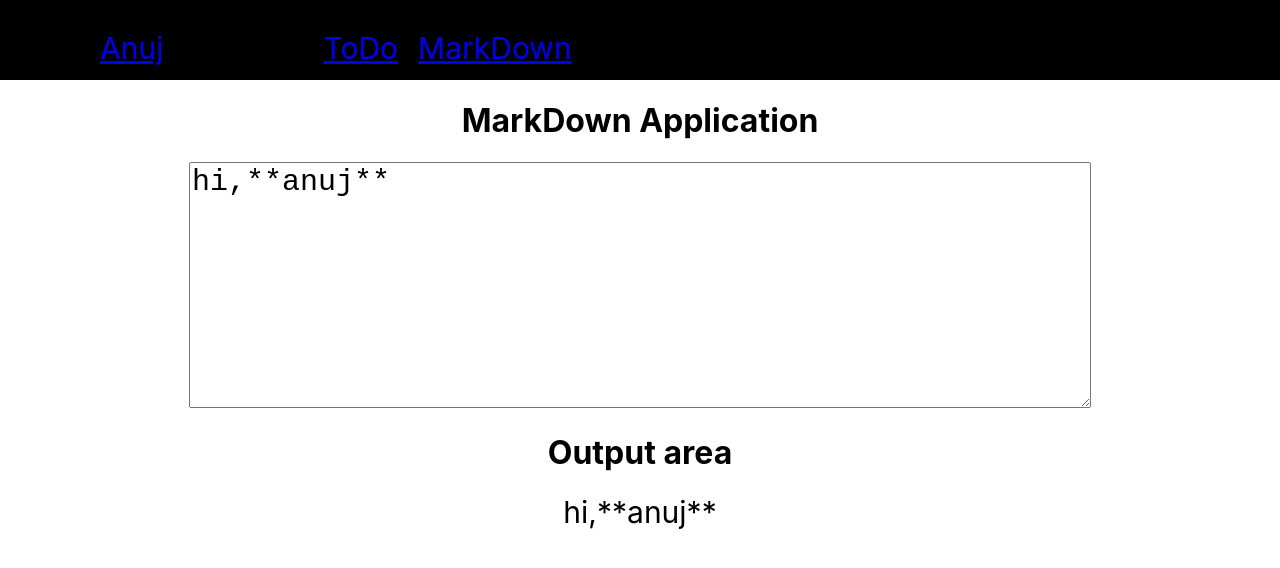
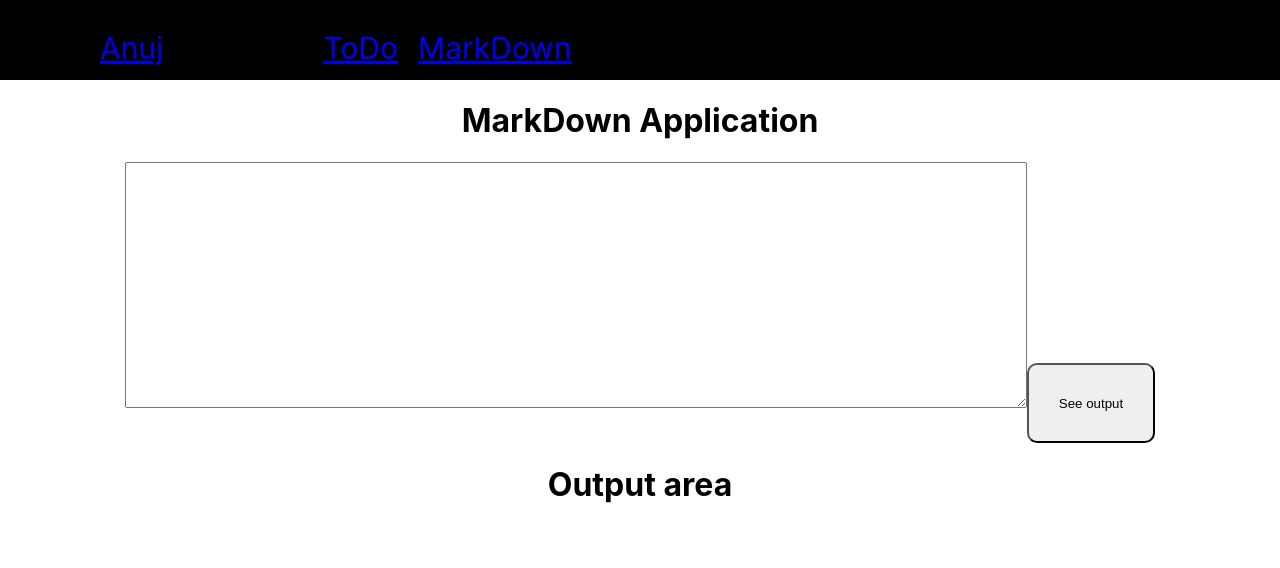
Before and after one commit to ankanuj/react-todo, a React (Create React App) app: page /markdown in a window 1280 px wide. Shown: the top 568 px of the page. Built offline with nearby package versions, Linux system fonts and the light colour scheme.

Commit message:
added new markdown feature bold strike mention hashtag and italic

```diff
--- a/package.json
+++ b/package.json
@@ -10,6 +10,7 @@
     "react-dom": "^17.0.2",
     "react-router-dom": "^5.2.0",
     "react-scripts": "4.0.3",
+    "remarkable": "^2.0.1",
     "remarkable-react": "^1.4.3",
     "web-vitals": "^1.0.1"
   },
--- a/src/App.js
+++ /dev/null
@@ -1,27 +0,0 @@
-import React from 'react';
-import {Switch,Route} from 'react-router-dom';
-
-import HomePage from './components/home-component/home-page';
-import Header from './components/header/header.component';
-import ToDo from './components/todo-components/todo-component';
-import MarkDown from './components/markdown-components/markdown-component';
-
-import './App.css';
-
-function App() {
-  return (
-    <div className="App">
-
-      <Header />
-
-        <Switch>
-          <Route exact path = "/" component = {HomePage} />
-          <Route exact path = "/todo" component = {ToDo} />
-          <Route exact path = "/markdown" component = {MarkDown} />
-        </Switch>
-
-    </div>
-  );
-}
-
-export default App;
--- /dev/null
+++ b/src/app.component.jsx
@@ -0,0 +1,16 @@
+import React from 'react';
+
+import Routes from "./routes";
+import Header from './components/header/header.component';
+import './App.css';
+
+function AppComponent() {
+  return(
+    <div className="App">
+      <Header />
+        <Routes />
+    </div>
+  );
+}
+
+export default AppComponent;
--- a/src/components/markdown-components/markdown-component.jsx
+++ b/src/components/markdown-components/markdown-component.jsx
@@ -2,38 +2,73 @@ import React , {Component} from 'react';
 
 import './markdown.css';
 
-class MarkDown extends Component {
-
-    constructor(){
+class MarkDownComponent extends Component {
+  constructor() {
     super();
-
-        this.state = {
-            markDownText:'hi,**anuj**',
+    this.state= {
+      inputText: "",
+      markDownText: "",
     };
     this.handleChange = this.handleChange.bind(this);
   }
-
-    handleChange(e){
+  handleChange=(e)=> {
     this.setState({
-            markDownText:e.target.value
+      inputText: e.target.value,
     });
+  };
+  makeBold=()=> {
+    const {inputText} = this.state;
+    let boldStr= "";
+    let inputCopy= inputText;
+    let hashtag= "";
+    let mentionText= "";
+    let bgColor= "red";
+    let color= "blue";
+    let textColor="white";
+    let strikeText= "";
+    let italicText= "";
+    inputCopy.split(" ").forEach((str) => {
+      const strLen = str.length;
+      if(
+        str.substring(0, 2) === "**" &&
+        str.substring(strLen-2, strLen) === "**" &&
+        str.length>2
+      ){
+        console.log(str);
+        boldStr = str.substring(2, strLen-2);
+        inputCopy = inputCopy.replace(str,"<b>"+boldStr +"</b>");
       }
-    render(){
-
-        return(
-            <div className = "markdown-block">
-                <h1 className = "markdown-heading">MarkDown Application</h1>
-
-                    <textarea
-                    onChange = {this.handleChange}
-                    value = {this.state.markDownText}
-                    />
-                    <h1 className = "output-header">Output area </h1>
-                    <div className = "output-block"> {this.state.markDownText}</div>
+      else if('#' === str.substring(0,1) && strLen>1){
+        console.log(str);
+        hashtag = str.substring(1,strLen);
+        inputCopy = inputCopy.replace(str,('<span style="color:'+color+';">'+hashtag+'</span>'))
+      }
+      else if('@' === str.substring(0,1) && strLen>1){
+        mentionText= str.substring(1,strLen);
+        inputCopy= inputCopy.replace(str,('<span style="background-color:'+bgColor+'; color:'+textColor+';">@'+mentionText+'</span>'))
+      }
+      else if('~' === str.substring(0,1) && strLen>1){
+        strikeText= str.substring(1,strLen);
+        inputCopy= inputCopy.replace(str,('<strike>'+strikeText+'</strike>'))
+      }
+      else if('*' === str.substring(0,1) && '*' === str.substring(strLen-1,strLen) ){
+        italicText= str.substring(1,strLen-1);
+        inputCopy= inputCopy.replace(str,('<i>'+italicText+'</i>'))
+      }
+    });
+    this.setState({markDownText: inputCopy});
+  };
+  render() {
+    const { inputText, markDownText} = this.state;
+    return (
+      <div className="markdown-block">
+        <h1 className="markdown-heading">MarkDown Application</h1>
+        <textarea onChange={this.handleChange} value={inputText} />
+        <button onClick={this.makeBold}>See output</button>
+        <h1 className="output-header">Output area </h1>
+        <p dangerouslySetInnerHTML={{ __html: markDownText }}></p>
       </div>
-
     );
   }
-}
-
-export default MarkDown;
+};
+export default MarkDownComponent;
--- a/src/components/todo-components/todo-component.jsx
+++ b/src/components/todo-components/todo-component.jsx
@@ -2,7 +2,7 @@ import React,{Component} from 'react';
 
 import './todo.style.css';
 
-class ToDo extends Component {
+class ToDoComponent extends Component {
 
     constructor () {
         super();
@@ -38,26 +38,23 @@ handleSubmit(event) {
 
   render () {
     return (
-            <div className = "todo-block">
-                <h1 className = "heading" > ToDo Application </h1>
-                <hr></hr>
+        <div className="todo-block">
+          <h1 className="heading" > ToDo Application </h1>
+            <hr/>
             {
               this.state.todo.map((elem) =>
-                        <li className = "todo-list" key={elem.id}>{elem.text}</li>)
+              <li className="todo-list" key={elem.id}>{elem.text}</li>)
             }
-                <form className="todo-form" onSubmit={this.handleSubmit}>
-                    <label > What is your today task? </label><br/>
+            <form className="todo-form" onSubmit= {this.handleSubmit}>
+              <label>What is your today task?</label><br/>
               <input
-                        onChange={this.handleChange}
-                        value={this.state.text}
+                onChange= {this.handleChange}
+                value= {this.state.text}
               />
-                    <button>
-                        Add
-                    </button>
+              <button>Add</button>
             </form>
         </div>
     );
   }
 }
-
-export default ToDo;
+export default ToDoComponent;
--- a/src/index.js
+++ b/src/index.js
@@ -1,16 +1,13 @@
 import React from 'react';
 import ReactDOM from 'react-dom';
 import {BrowserRouter} from 'react-router-dom';
+
+
+import AppComponent from './app.component';
+import reportWebVitals from './reportWebVitals';
 import './index.css';
-import App from './App';
-import reportWebVitals from './reportWebVitals';
 
-ReactDOM.render(
-  <BrowserRouter>
-    <App />
-  </BrowserRouter>,
-  document.getElementById('root')
-);
+ReactDOM.render(<BrowserRouter><AppComponent/></BrowserRouter>,document.getElementById('root'));
 
 // If you want to start measuring performance in your app, pass a function
 // to log results (for example: reportWebVitals(console.log))
--- /dev/null
+++ b/src/routes.js
@@ -0,0 +1,18 @@
+import React from 'react';
+import {Switch,Route} from 'react-router-dom';
+
+import HomePage from './components/home-component/home-page';
+import ToDoComponent from './components/todo-components/todo-component';
+import MarkDownComponent from './components/markdown-components/markdown-component';
+
+function Routes() {
+  return (
+    <Switch>
+      <Route exact path="/" component={HomePage} />
+      <Route exact path="/todo" component = {ToDoComponent} />
+      <Route exact path="/markdown" component={MarkDownComponent} />
+    </Switch>
+  );
+}
+
+export default Routes;
```
Also changed, not shown: 1 other file (tests, documents, lock files or other folders). Lines whose indentation alone changed are shown as unchanged.
